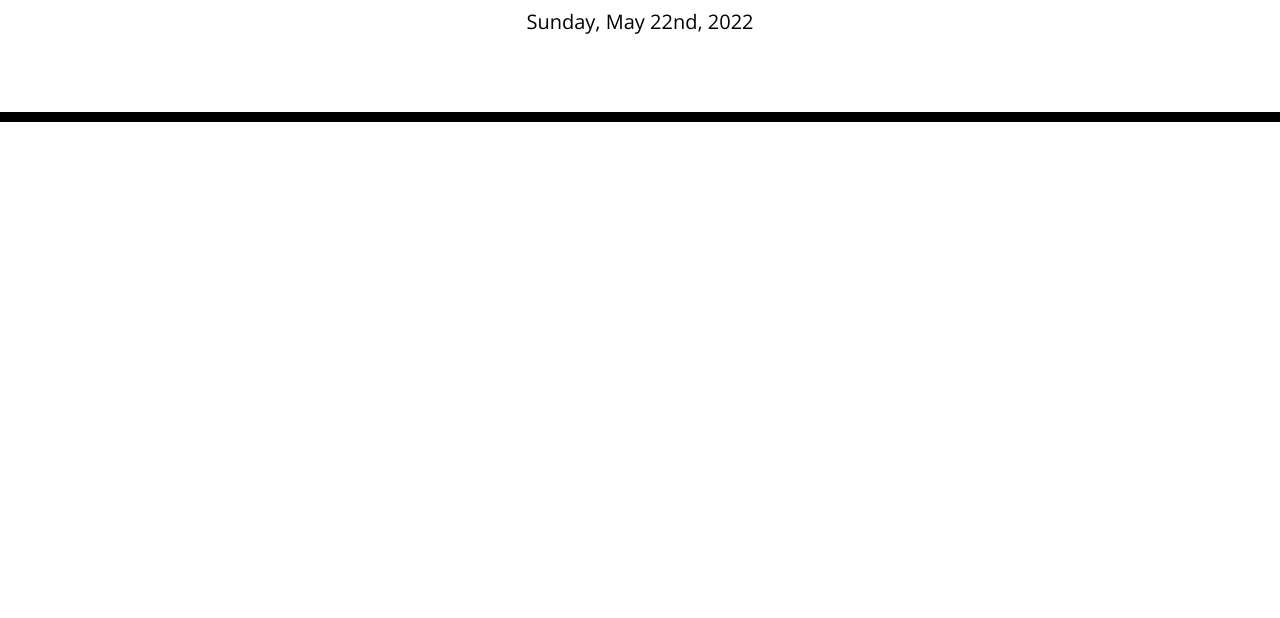
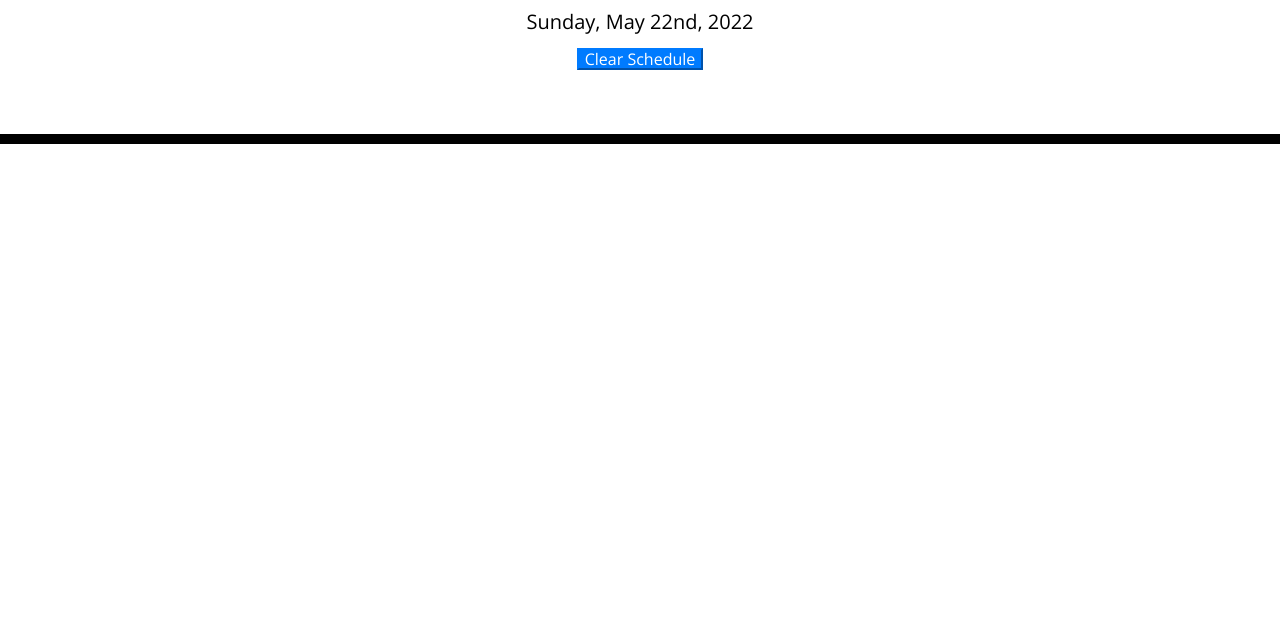
Before and after one commit to Obrienjames34/Calender-Challenge, a plain HTML site: page index.html in a window 1280 px wide. Shown: the part 182-800 px from the top of the page. Drawn offline with nearby package versions, Linux system fonts and the light colour scheme.

Commit message:
aded header button

```diff
--- a/index.html
+++ b/index.html
@@ -21,11 +21,21 @@
     <link rel="stylesheet" href="./assets/css/style.css" />
     <title>Work Day Scheduler</title>
   </head>
+
   <body>
     <header class="jumbotron">
       <h1 class="display-3">Work Day Scheduler</h1>
       <p class="lead">A simple calendar app for scheduling your work day</p>
       <p id="currentDay" class="lead"></p>
+      <button
+      type="button"
+      class="btn-primary"
+      id="clear-button"
+      title="Clear Schedule"
+    >
+      Clear Schedule
+    </button>
+  </header>
     </header>
     <div id="calendar" class="container"></div>
     <script src="https://code.jquery.com/jquery-3.4.1.min.js"></script>
```
